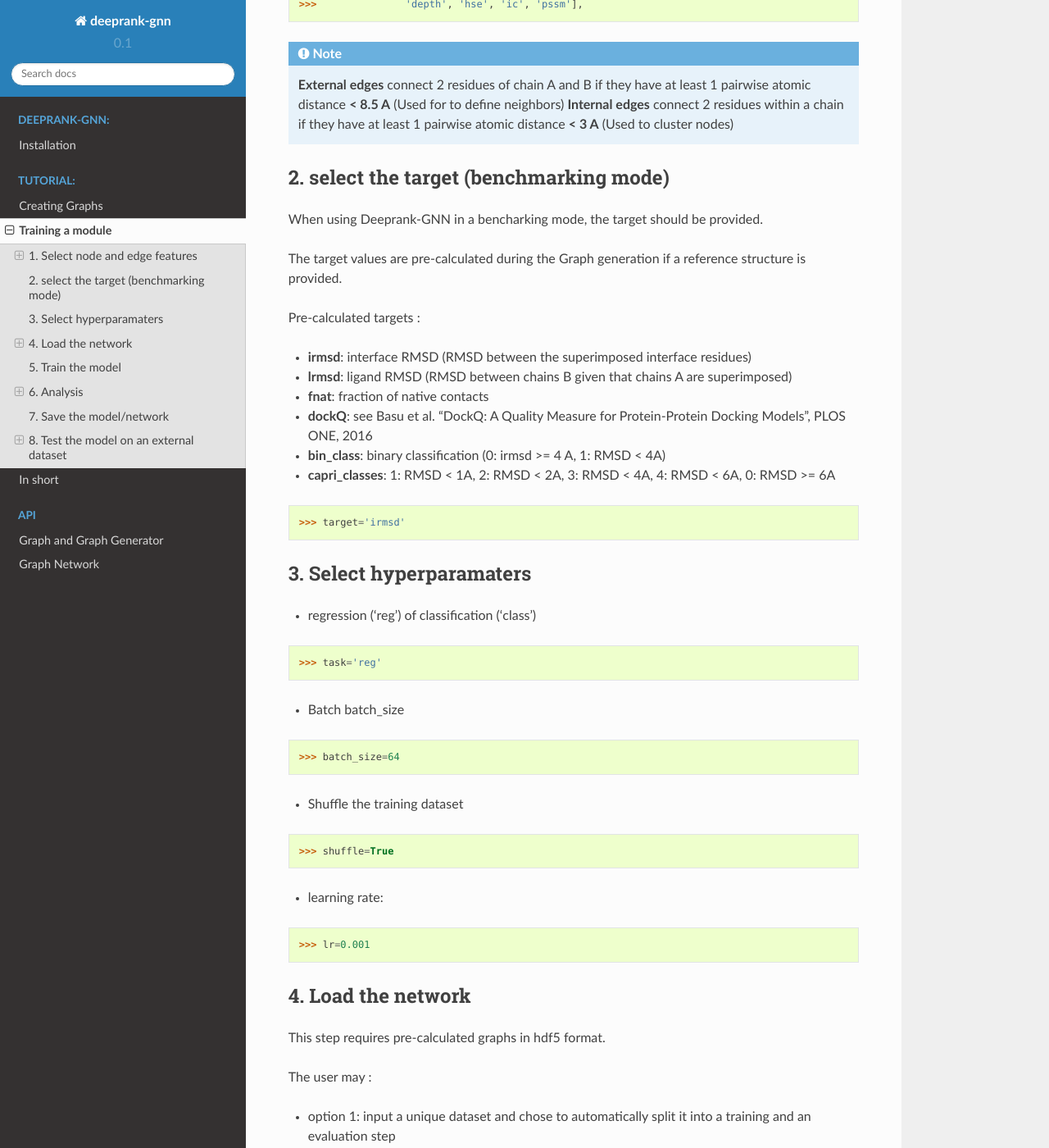
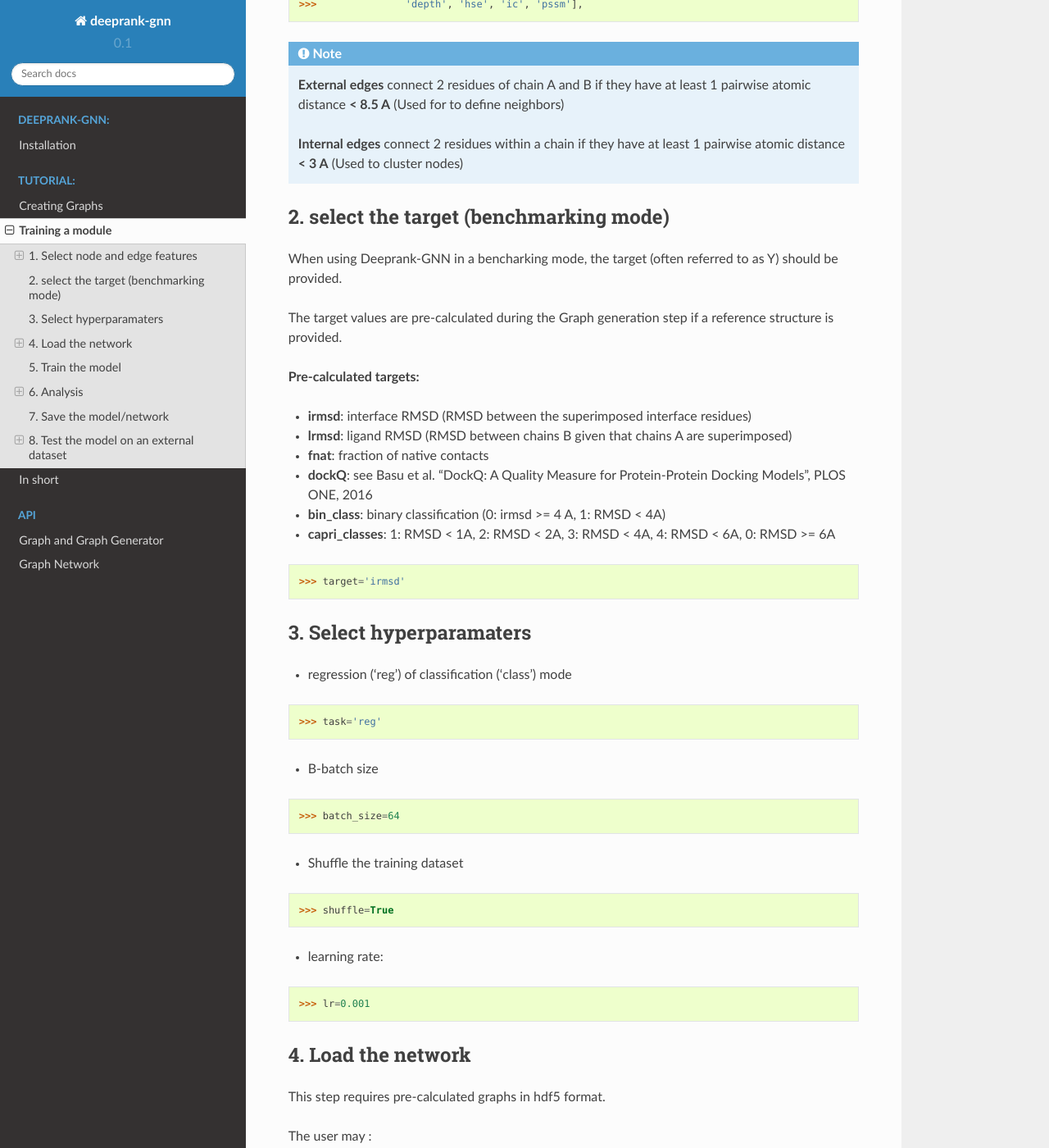
Before and after one commit to DeepRank/Deeprank-GNN, a Sphinx documentation site: the page built from docs/tutorial.train_model.rst, in a window 1280 px wide and 1400 px high, scrolled down 799 px. Shown: the whole window at 82% size. Built offline with Sphinx 7.4.7 and the Read the Docs theme 2.0.0, drawn with Linux system fonts in a browser that asks for light colours; some of the changed text lies outside the part shown.

Commit message:
Update tutorial.train_model.rst

```diff
--- a/docs/tutorial.train_model.rst
+++ b/docs/tutorial.train_model.rst
@@ -45,17 +45,18 @@ As implemented in Graphprot:
 
 .. note::
   **External edges** connect 2 residues of chain A and B if they have at least 1 pairwise atomic distance **< 8.5 A** (Used for to define neighbors)
+
   **Internal edges** connect 2 residues within a chain if they have at least 1 pairwise atomic distance **< 3 A** (Used to cluster nodes)
 
 
 2. select the target (benchmarking mode)
 -----------------
 
-When using Deeprank-GNN in a bencharking mode, the target should be provided.
+When using Deeprank-GNN in a bencharking mode, the target (often referred to as Y) should be provided.
 
-The target values are pre-calculated during the Graph generation if a reference structure is provided.
+The target values are pre-calculated during the Graph generation step if a reference structure is provided.
 
-Pre-calculated targets :
+**Pre-calculated targets:**
 
 - **irmsd**: interface RMSD (RMSD between the superimposed interface residues)
 
@@ -74,11 +75,11 @@ Pre-calculated targets :
 3. Select hyperparamaters
 -----------------
 
-- regression ('reg') of classification ('class')
+- regression ('reg') of classification ('class') mode
 
 >>> task='reg'
 
-- Batch batch_size
+- B-batch size
 
 >>> batch_size=64
 
@@ -185,7 +186,7 @@ Please provide a threshold to consider binarise the target value
 
 The following metrics can be easily computed:
 
-Classification metrics:
+**Classification metrics:**
 
 - **sensitivity**: Sensitivity, hit rate, recall, or true positive rate
 
@@ -207,7 +208,7 @@ Classification metrics:
 
 - **hitrate()**: Hit rate
 
-Regression metrics:
+**Regression metrics:**
 
 - **explained_variance**: Explained variance regression score function
 
```
Also changed, not shown: other parts of docs/tutorial.train_model.rst (+10 -7 lines).
